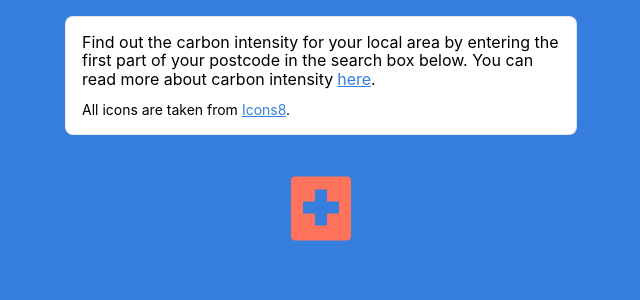
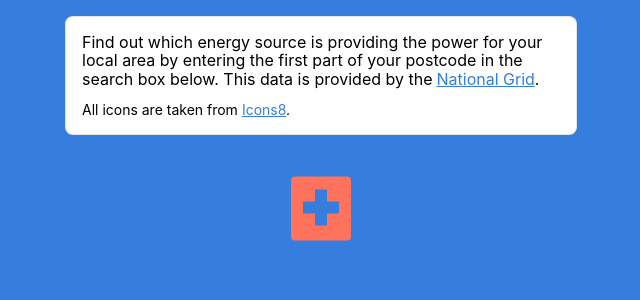
Before and after one commit to CarlMungazi/react-experiment, a React (Create React App) app: page / in a window 1280 px wide. Shown: the top 300 px of the page, without its empty margins (319-959 px from the left). Built offline with nearby package versions, Linux system fonts and the light colour scheme.

Commit message:
Tidy up readme and code

```diff
--- a/src/features/explainer/index.js
+++ b/src/features/explainer/index.js
@@ -7,16 +7,15 @@ function Explainer() {
   return (
     <Card className="br3 pa2 pa3-ns mt3 ba b--black-10 bg-white">
       <p className="ma0">
-        Find out the carbon intensity for your local area by entering the first
-        part of your postcode in the search box below. You can read more about
-        carbon intensity
+        Find out which energy source is providing the power for your local area by entering the first
+        part of your postcode in the search box below. This data is provided by the
         <a
           className="ml1 blue"
           target="_blank"
           rel="noopener noreferrer"
           href="https://carbonintensity.org.uk"
         >
-          here
+          National Grid
         </a>
         .
       </p>
```
Also changed, not shown: 1 other file (tests, documents, lock files or other folders).
